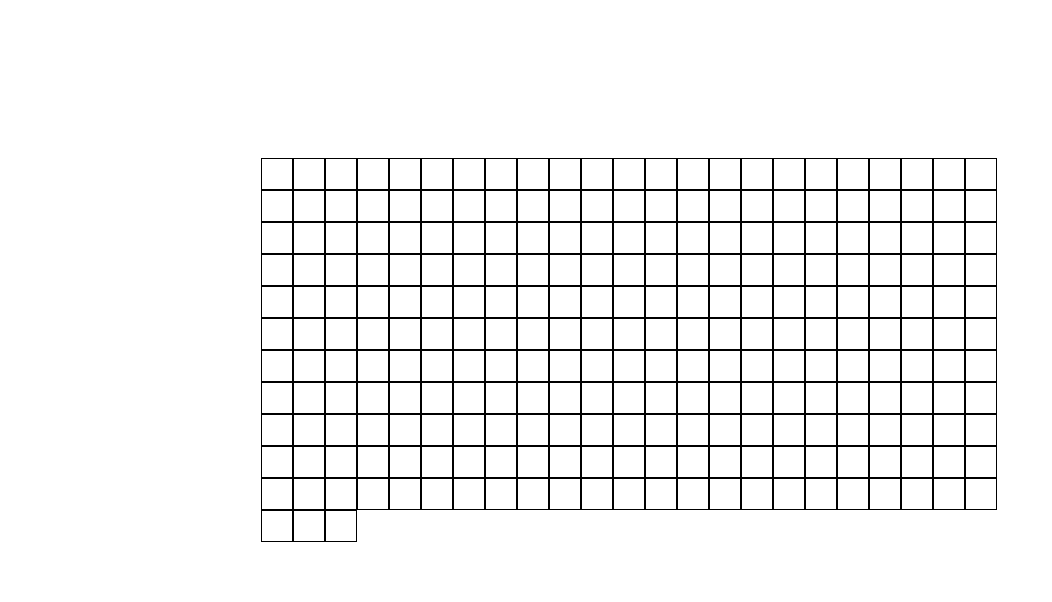
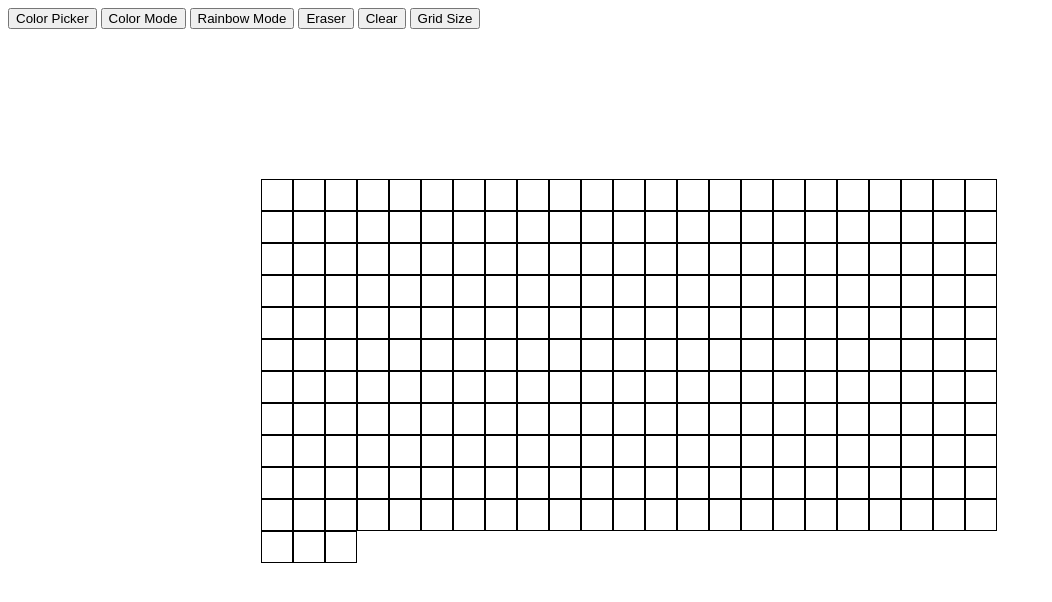
Before and after one commit to dswiggett/etch-a-sketch, a plain HTML site: page index.html in a window 1280 px wide. Shown: the whole page, without its empty margins (0-1052 px from the left). Drawn offline with Linux system fonts and the light colour scheme.

Commit message:
added buttons and button container

```diff
--- a/index.html
+++ b/index.html
@@ -8,6 +8,15 @@
 </head>
 <body>
 
+    <div class="buttons">
+        <button id="color-picker">Color Picker</button>
+        <button id="color-mode">Color Mode</button>
+        <button id="rainbow-mode">Rainbow Mode</button>
+        <button id="eraser">Eraser</button>
+        <button id="clear">Clear</button>
+        <button>Grid Size</button>
+    </div>
+
     <div class="game-box">
 
     </div>
```
